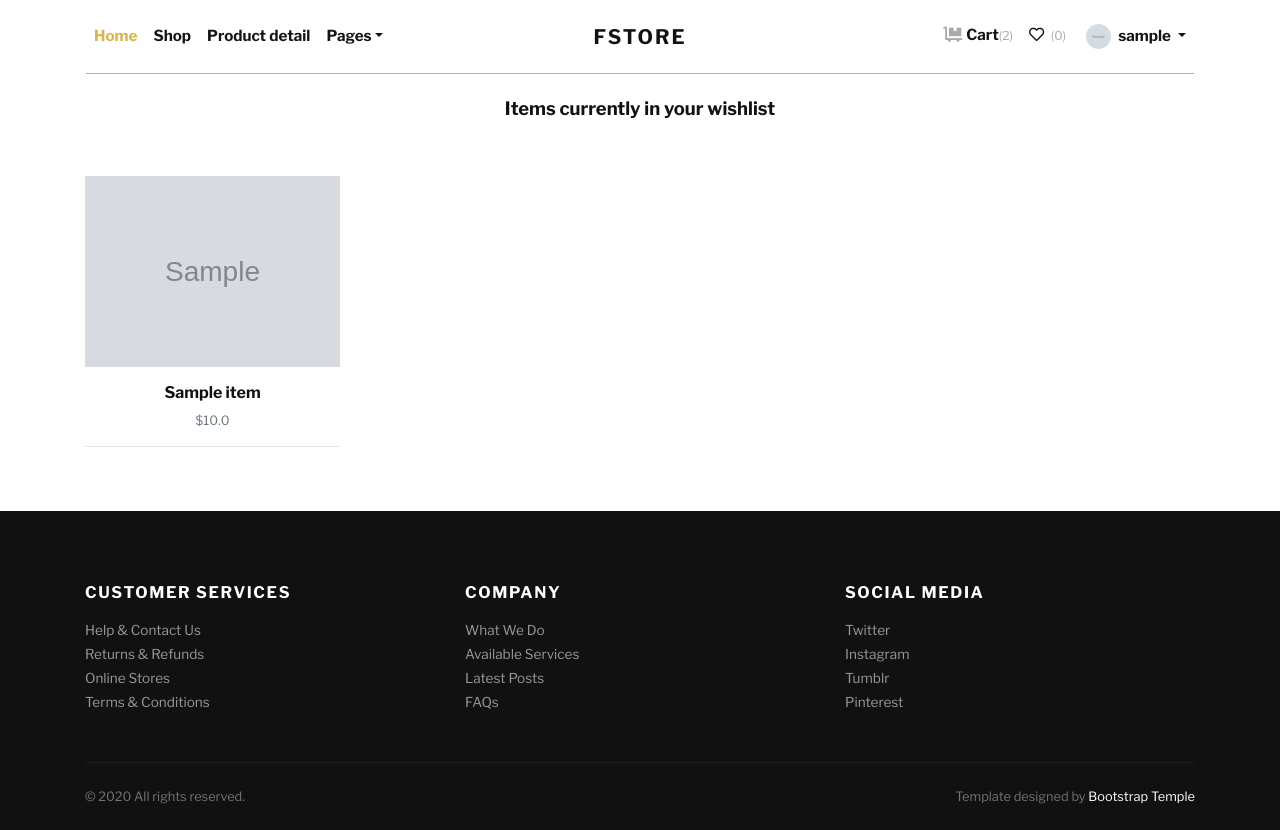
After one commit to farhoodva/DjangoEcommerce, a Django app: page /Profile/wishlist in a window 1280 px wide. The commit adds this page. Run offline with Django 3.2, Linux system fonts and the light colour scheme; a user stored in the database is signed in; tables that the repository leaves empty hold one stand-in row (values such as "Sample post"); grey boxes marked "Sample" are stand-in pictures; some libraries are stand-ins or nearby versions; some web fonts are replaced.

Commit message:
customer wishlist page several wishlist Jquery/AJAX tweaks

```diff
--- a/RetailShopDjango/urls.py
+++ b/RetailShopDjango/urls.py
@@ -2,11 +2,12 @@ from django.conf import settings
 from django.conf.urls.static import static
 from django.contrib import admin
 from django.urls import path, include
-from users.views import UserProfileUpdateView
+from users.views import UserProfileUpdateView, UserWishlistView
 
 urlpatterns = [
     path('admin/', admin.site.urls),
     path('', include('core.urls',namespace='core')),
     path('accounts/', include('allauth.urls')),
     path('Profile/<int:pk>', UserProfileUpdateView.as_view(), name='profile_update'),
+    path('Profile/wishlist', UserWishlistView.as_view(), name='user_wishlist'),
 ] + static(settings.MEDIA_URL, document_root=settings.MEDIA_ROOT)
--- a/core/admin.py
+++ b/core/admin.py
@@ -12,7 +12,6 @@ class ItemAdmin(admin.ModelAdmin):
     search_fields = ['title']
 
 
-
 admin.site.register(Item, ItemAdmin)
 admin.site.register(OrderItem)
 admin.site.register(ShoppingCart)
--- a/templates/Profile.html
+++ b/templates/Profile.html
@@ -11,7 +11,7 @@
     <h2 class="">{% trans "Update Your Profile" %}</h2>
    </div>
         <br>
-    <form class="col-md-4 mx-auto" method="Post" action="">
+    <form class="col-md-4 mx-auto" method="Post"  enctype="multipart/form-data" action="">
     {% csrf_token %}
     {{ form.as_p }}
 {#        {% for field in form %}#}
--- a/templates/footer.html
+++ b/templates/footer.html
@@ -82,7 +82,7 @@
             $('#alert').slideUp('fast',function (){
 
             })
-        },2000)
+        },1500)
 
       </script>
 
--- a/templates/navbar.html
+++ b/templates/navbar.html
@@ -5,7 +5,9 @@
     <a class="navbar-brand" href="{% url 'core:home' %}">
         <span class="font-weight-bold text-uppercase text-dark">FSTORE</span>
     </a>
-            <button class="navbar-toggler navbar-toggler-right" type="button" data-toggle="collapse" data-target="#navbarSupportedContent" aria-controls="navbarSupportedContent" aria-expanded="false" aria-label="Toggle navigation"><span class="navbar-toggler-icon"></span></button>
+    <button class="navbar-toggler navbar-toggler-right" type="button" data-toggle="collapse"
+            data-target="#navbarSupportedContent" aria-controls="navbarSupportedContent" aria-expanded="false"
+            aria-label="Toggle navigation"><span class="navbar-toggler-icon"></span></button>
     <div class="collapse navbar-collapse" id="navbarSupportedContent">
         <ul class="navbar-nav mr-auto">
             <li class="nav-item">
@@ -17,11 +19,13 @@
             <li class="nav-item">
                 <!-- Link--><a class="nav-link" href="detail.html">Product detail</a>
             </li>
-                <li class="nav-item dropdown"><a class="nav-link dropdown-toggle" id="pagesDropdown" href="#" data-toggle="dropdown" aria-haspopup="true" aria-expanded="false">Pages</a>
+            <li class="nav-item dropdown"><a class="nav-link dropdown-toggle" id="pagesDropdown" href="#"
+                                             data-toggle="dropdown" aria-haspopup="true" aria-expanded="false">Pages</a>
                 <div class="dropdown-menu mt-3" aria-labelledby="pagesDropdown">
                     <a class="dropdown-item border-0 transition-link" href="home.html">Homepage</a>
                     <div class="dropdown-divider"></div>
-                      <a class="dropdown-item border-0 transition-link" href="shop.html">Category</a><a class="dropdown-item border-0 transition-link" href="detail.html">Product detail</a>
+                    <a class="dropdown-item border-0 transition-link" href="shop.html">Category</a><a
+                        class="dropdown-item border-0 transition-link" href="detail.html">Product detail</a>
                     <div class="dropdown-divider"></div>
                     <a class="dropdown-item border-0 transition-link" href="cart.html">Shopping cart</a>
                     <div class="dropdown-divider"></div>
@@ -29,31 +33,64 @@
                 </div>
             </li>
         </ul>
+        {#            right nabvar#}
+
         <ul class="navbar-nav ml-auto">
+
             <li class="nav-item">
-                    <a class="nav-link" href="cart.html"> <i class="fas fa-dolly-flatbed mr-1 text-gray"></i>Cart<small class="text-gray">(2)</small></a></li>
+                <a class="nav-link" href="cart.html"> <i
+                        class="fas fa-dolly-flatbed mr-1 text-gray"></i>Cart<small class="text-gray">(2)</small></a>
+            </li>
+
             <li class="nav-item">
-                    <a class="nav-link" href="#"> <i class="far fa-heart mr-1"></i><small class="text-gray"> (0)</small></a></li>
+                <a class="nav-link" href="#"> <i class="far fa-heart mr-1"></i><small class="text-gray">
+                    (0)</small></a>
+            </li>
+
             <li class="nav-item">
+
             {% if request.user.is_authenticated %}
-                           <li class="nav-item dropdown"><a class="nav-link dropdown-toggle" id="pagesDropdown" href="#" data-toggle="dropdown" aria-haspopup="true" aria-expanded="false">{{ user.username }}</a>
+
+                <div class="nav-item dropdown">
+
+                <a class="nav-link dropdown-toggle" id="pagesDropdown" href="#" data-toggle="dropdown"
+                   aria-haspopup="true" aria-expanded="false">
+                    {% if user.userprofile.profile_pic %}
+                    <img class="rounded-circle mx-1" width="25px" height="25px" src={{ user.userprofile.profile_pic.url }} alt="">
+                    {% endif %}
+                {{ user.username }}
+                </a>
+
                 <div class="dropdown-menu mt-3" aria-labelledby="pagesDropdown">
-                    <a class="dropdown-item border-0 transition-link" href={{ user.userprofile.get_profile_update_url }}>
+                    <a class="dropdown-item border-0 transition-link"
+                       href={{ user.userprofile.get_profile_update_url }}>
                         <i class="fas fa-user-alt mr-1 text-gray"></i>
                         Profile
                     </a>
+
                     <div class="dropdown-divider"></div>
+
+                    <a class="dropdown-item border-0 transition-link" href={% url 'user_wishlist' %}>
+                        Wishlist
+                    </a>
+
+                    <div class="dropdown-divider"></div>
+
                     <a class="dropdown-item border-0 transition-link" href={% url 'account_logout' %}>
                         Logout
                     </a>
                 </div>
+
             {% else %}
                 <a class="nav-link" href={% url 'account_login' %}>
                     <i class="fas fa-user-alt mr-1 text-gray"></i>
                     Login
                 </a>
             {% endif %}
+                </div>
+
             </li>
+
         </ul>
     </div>
 </nav>
--- /dev/null
+++ b/templates/user_wishlist.html
@@ -0,0 +1,85 @@
+{% extends 'base.html' %}
+{% block head_title %}{{ request.user.username.title }}'s Wishlist {% endblock %}
+{% block content %}
+
+
+
+<div class="container">
+
+{% if items %}
+        <div>
+        <h5 class="mx-auto text-center">Items currently in your wishlist</h5>
+    </div>
+        <br><br>
+    <div class="row">
+{% for item in items %}
+
+     <div id="id{{ item.pk }}" class="prod col-xl-3 col-lg-4 col-sm-6">
+        <div class="product text-center">
+            <div class="position-relative mb-3">
+                <div class="badge text-white badge-">
+                </div>
+                <a class="d-block" href={% url 'core:product_detail' item.slug %}>
+                    <img class="img-fluid w-100" src={{ item.image.url }} alt="...">
+                </a>
+                <div class="product-overlay">
+                    <ul class="mb-0 list-inline">
+
+                  <li  class="list-inline-item m-0 p-0">
+                      <a   class="wish btn-lg "  href={% url 'core:add_remove_to_wishlist' item.slug %}>
+                            <i class="fa fa-heart text-danger"></i>
+                       </a>
+                  </li>
+                        <li class="list-inline-item m-0 p-0">
+                            <a class="btn btn-sm btn-dark" href="cart.html">Add to cart</a>
+                        </li>
+                        <li class="list-inline-item mr-0">
+                            <a class="btn btn-sm btn-outline-dark" href="#productView"
+                               data-toggle="modal">
+                                <i class="fas fa-expand"></i></a>
+                        </li>
+                    </ul>
+                </div>
+            </div>
+            <h6><a class="reset-anchor" href="detail.html">{{ item.title}}</a></h6>
+            <p class="small text-muted">${{ item.price }}</p>
+            <hr>
+        </div>
+    </div>
+
+
+{% endfor %}
+    </div>
+        {% else %}
+
+     <h5 class="mx-auto text-center">There are not items currently in your wishlist</h5>
+    <br><br>
+
+    {% endif %}
+
+    </div>
+        <br><br>
+
+
+    <script src="https://code.jquery.com/jquery-3.3.1.min.js"></script>
+    <script>
+
+
+    $('.wish').on('click', function (e) {
+        e.preventDefault()
+        const url = $(this).attr('href')
+        const item_id = $('.prod').attr('id')
+        $.ajax({
+                url: url,
+                success: function () {
+                $('#'+item_id).hide()
+                location.reload()
+
+            }
+        }
+    )
+})
+
+
+    </script>
+{% endblock %}
--- a/users/views.py
+++ b/users/views.py
@@ -4,6 +4,7 @@ from django.contrib.auth.mixins import LoginRequiredMixin
 from django.views import generic
 from .forms import UserProfileEditForm
 from .models import UserProfile
+from core.models import Item
 from RetailShopDjango.mixins import ProfileUpdateMixin
 
 
@@ -13,3 +14,11 @@ class UserProfileUpdateView(ProfileUpdateMixin, SuccessMessageMixin, generic.Upd
     template_name = 'Profile.html'
     success_url = '/'
     success_message = 'You have updated your profile successfully'
+
+
+class UserWishlistView(LoginRequiredMixin, generic.ListView):
+    template_name = 'user_wishlist.html'
+    context_object_name = 'items'
+
+    def get_queryset(self):
+        return Item.objects.all().filter(wishlist__username=self.request.user.username)
```
Also changed, not shown: core/views.py (+26 -2 lines), templates/detail.html (+34 -7 lines), templates/home.html (+40 -3 lines). Lines whose indentation alone changed are shown as unchanged.
